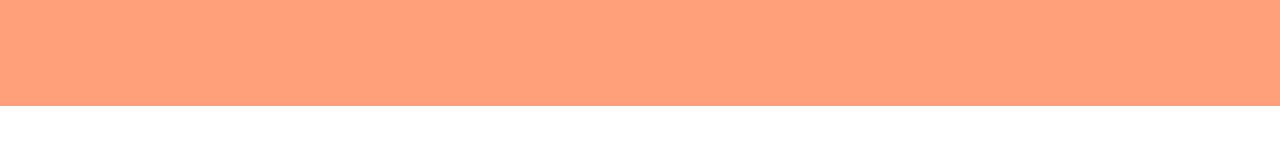
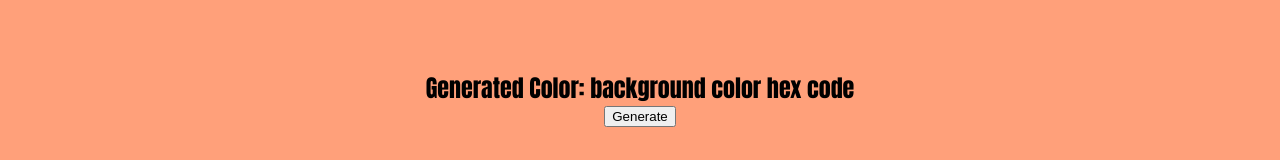
Before and after one commit to Sophie-Zulinski/react-meme-generator, a React (Create React App) app: page / in a window 1280 px wide. Shown: the part 1246-1406 px from the top of the page. Before the commit the page ends 1352 px from the top, so only its background shows below. Built offline with nearby package versions, Linux system fonts and the light colour scheme; no server answers.

Commit message:
Add randomcolor

```diff
--- a/src/App.js
+++ b/src/App.js
@@ -1,7 +1,7 @@
 import './index.css';
 /** @jsxImportSource @emotion/react */
 import { css } from '@emotion/react';
-import { useEffect } from 'react';
+import { useEffect, useState } from 'react';
 import RealAPI from './RealAPI';
 import RealFormular from './RealFormular';
 
@@ -26,6 +26,9 @@ function Header(props) {
 }
 
 export default function App() {
+  const [hexcolor, setHexcolor] = useState('background color hex code');
+  const randomHex = Math.floor(Math.random() * 16777215).toString(16);
+
   return (
     <div css={divStyles}>
       <Header mode="dark" />
@@ -43,7 +46,15 @@ export default function App() {
       <br />
       <br />
       <br />
-
+      <div>Generated Color: {hexcolor}</div>
+      <button
+        onClick={() =>
+          // 3. Set the state variable to a new value
+          setHexcolor('#' + randomHex)
+        }
+      >
+        Generate
+      </button>
       <br />
     </div>
   );
```
Also changed, not shown: src/Finditem.js (added, +7 -0 lines), 1 other file (tests, documents, lock files or other folders).
